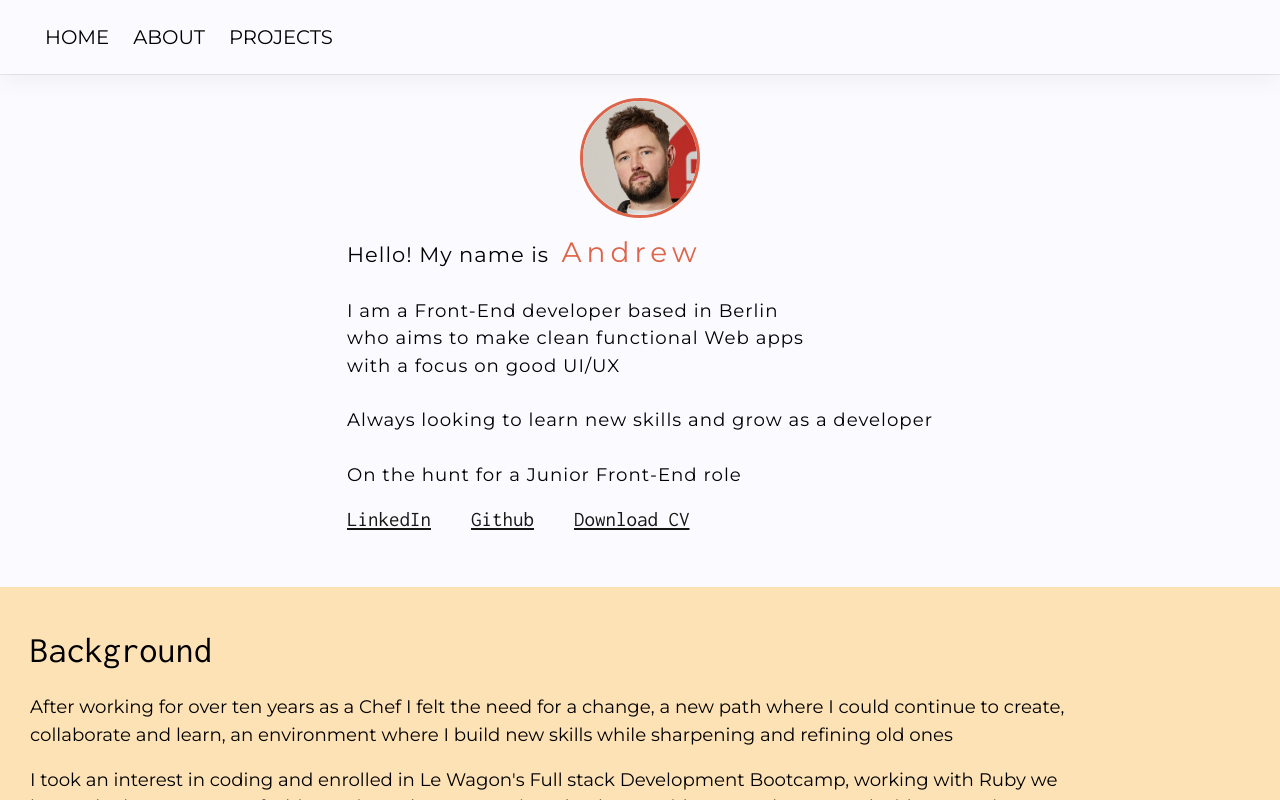
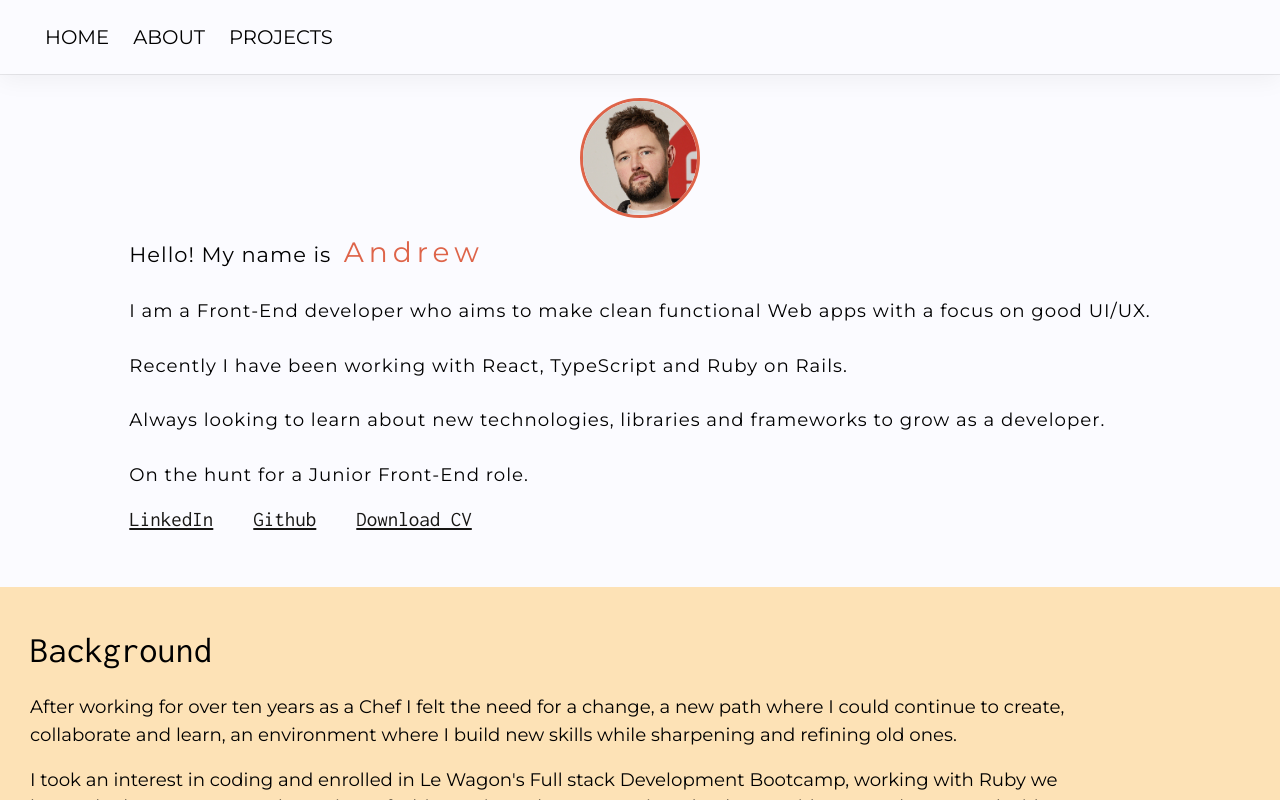
Before and after one commit to AndrewJBGrant/my-website, a React (Create React App) app: page / in a window 1280 px wide. Both pictures are taken after a click on the button "...Read More". Shown: the top 800 px of the page. Built offline with nearby package versions, Linux system fonts and the light colour scheme.

Commit message:
updated about me

```diff
--- a/src/About.css
+++ b/src/About.css
@@ -28,7 +28,8 @@
 }
 
 .skills {
-  margin-top: 60px;
+  padding-left: 80px;
+  margin-top: 40px;
   align-items: center;
   display: grid;
   grid-template-columns: repeat(4, 1fr);
--- a/src/About.js
+++ b/src/About.js
@@ -6,6 +6,8 @@ import { IoLogoJavascript, IoTerminal } from "react-icons/io5";
 import { SiRubyonrails } from "react-icons/si";
 import { AiOutlineConsoleSql } from "react-icons/ai";
 import "./About.css";
+
+import { links } from './data'
 
 function About() {
   const [readMore, setReadMore] = useState(false);
@@ -26,7 +28,7 @@ function About() {
               change, a new path where I could continue to create, collaborate
               and learn,
                an environment where I build
-              new skills while sharpening and refining old ones
+              new skills while sharpening and refining old ones.
             </p>
             {/* <button onClick={() => setReadMore(true)}>{"...read More"}</button> */}
 
@@ -35,14 +37,15 @@ function About() {
 
               <p className="show-more">
 
-                I took an interest in coding and enrolled in Le Wagon's Full stack Development Bootcamp, working with Ruby we learnt the key concepts of Object-oriented programming, databases with SQL and Front-end with JavaScript, HTML and CSS.
+                I took an interest in coding and enrolled in Le Wagon's Full stack Development Bootcamp, working with Ruby we learnt the key concepts and practices of Object-oriented programming, databases with SQL and Front-end with JavaScript, HTML and CSS.
                 <br/><br/>Building on those skills we moved on to the Rails framework
-                and in teams of three we designed and deployed two functioning web apps,
+                and in teams of three we designed, built and deployed two functioning Web applications.
 
 
-                <br/><br/>I am always looking to learn about new languages, frameworks and libraries,<br/>Since Graduating I have been
+                <br/><br/>Since Graduating I have been
                 working mainly with React
-                 and TypeScript to build projects, using testing to make my code more robust
+                 and TypeScript to build projects. Utilizing
+ testing to make my code more robust
                  and reading up on good web design principles.
 
               </p>
--- a/src/Card.css
+++ b/src/Card.css
@@ -78,8 +78,8 @@ p {
   margin-top: 20px;
   border-radius: 6px;
   border: none;
-  box-shadow: rgba(1, 60, 136, 0.5) 0 -1px 3px 0 inset,
-    rgba(0, 44, 97, 0.1) 0 3px 6px 0;
+  /* box-shadow: rgba(1, 60, 136, 0.5) 0 -1px 3px 0 inset,
+    rgba(0, 44, 97, 0.1) 0 3px 6px 0; */
   box-sizing: border-box;
   background-color: #dd7963;
   cursor: pointer;
--- a/src/Home.css
+++ b/src/Home.css
@@ -9,7 +9,7 @@
 }
 
 section {
- padding: 40px;
+ padding: 30px;
 }
 
 
--- a/src/Home.js
+++ b/src/Home.js
@@ -13,10 +13,11 @@ function Home() {
             <span className="span-2"> Andrew</span>
           </div>
           <p className="el-2-about-me">
-           I am a Front-End developer based in Berlin<br/>
-           who aims to make clean functional Web apps <br/>with a focus on good UI/UX<br/><br/>
-           Always looking to learn new skills and grow as a developer
-            <br/><br/>On the hunt for a Junior Front-End role
+           I am a Front-End developer
+           who aims to make clean functional Web apps with a focus on good UI/UX.<br/><br/>
+           Recently I have been working with React, TypeScript and Ruby on Rails.<br/><br/>
+           Always looking to learn about new technologies, libraries and frameworks to grow as a developer.
+            <br/><br/>On the hunt for a Junior Front-End role.
           </p>
           <div className="el-3-links">
             <a href="https://www.linkedin.com/in/andrewjbgrant/" target="blank">
```
